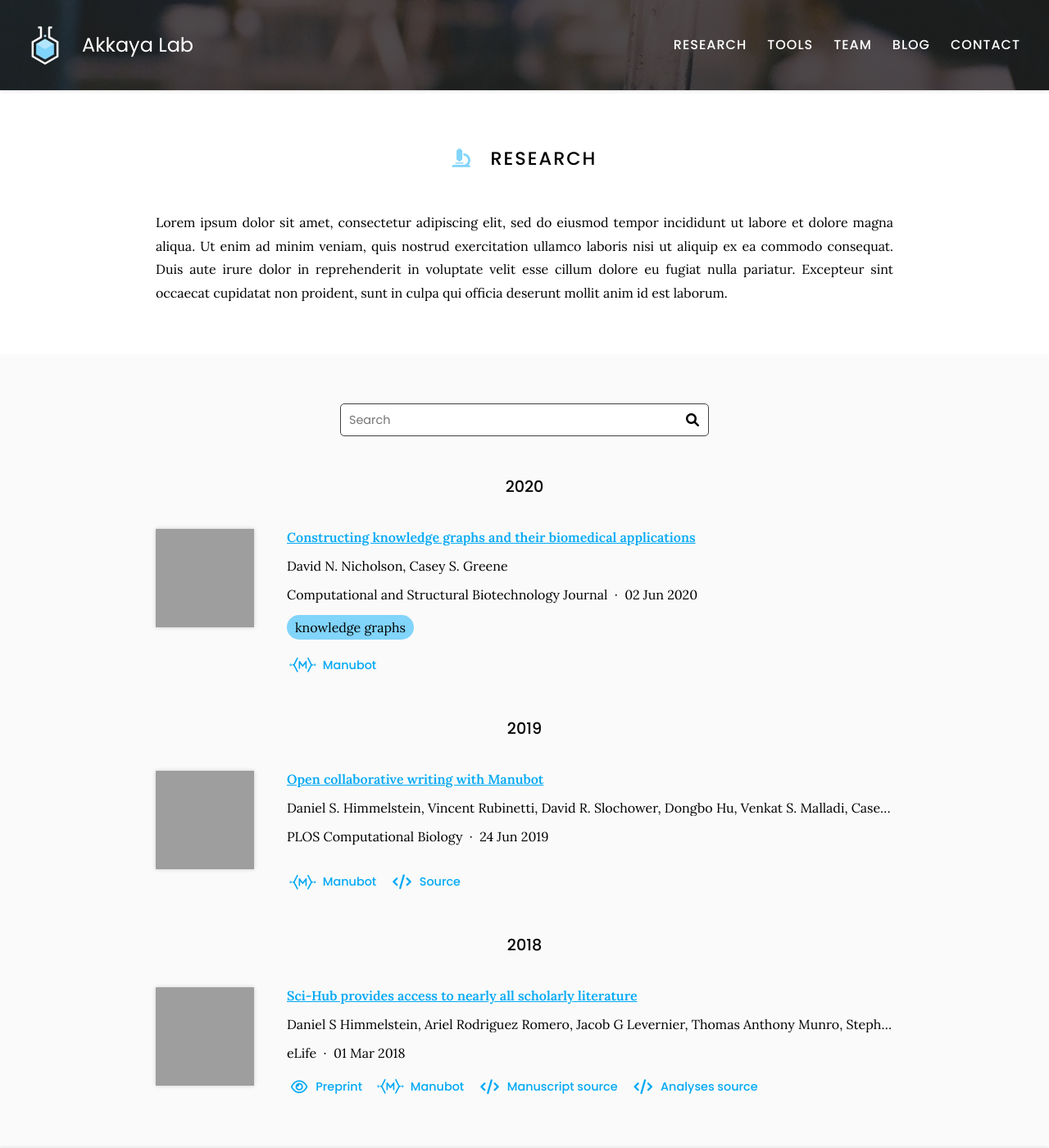
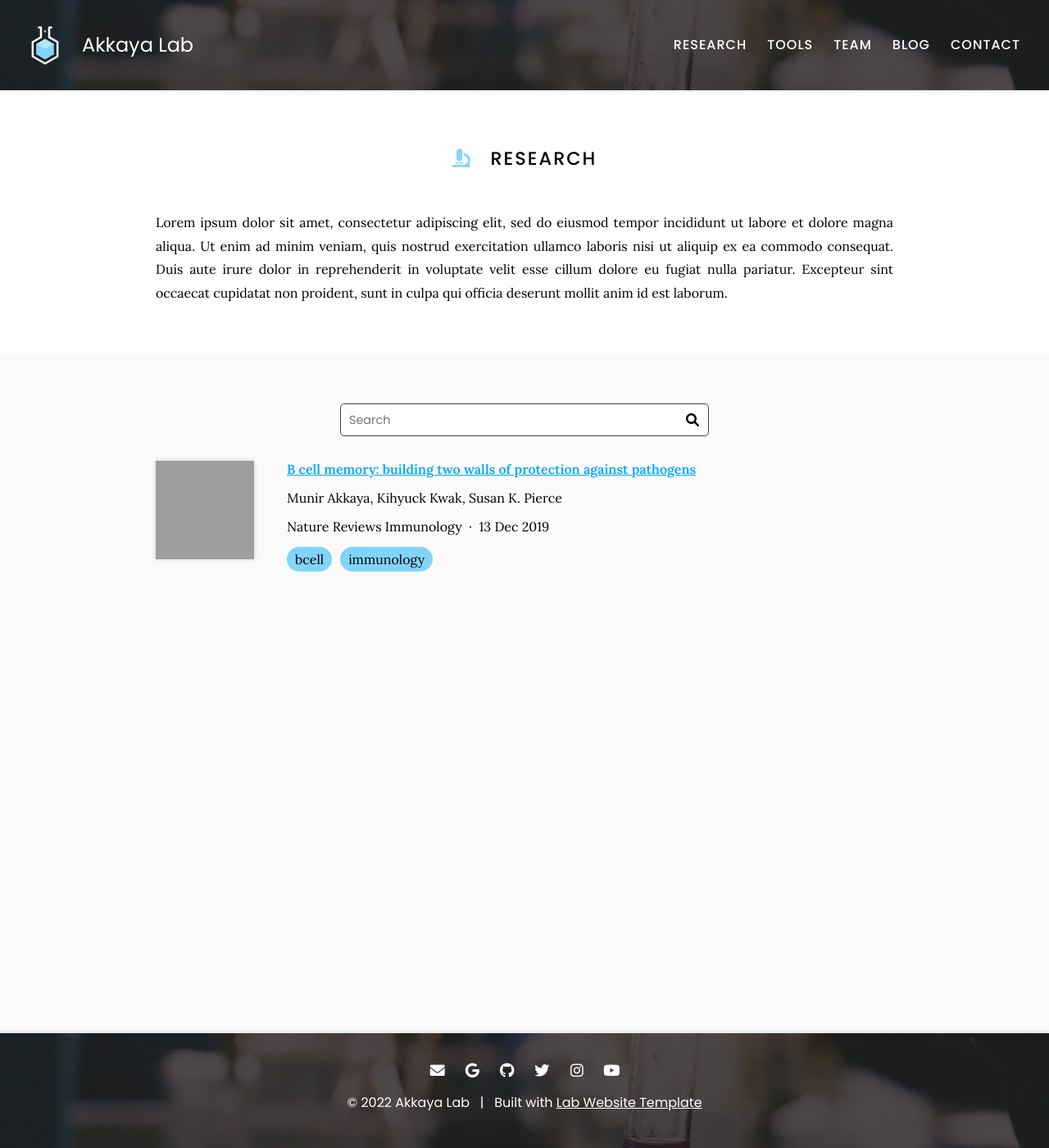
Before and after one commit to Harrisonthow/akkaya-lab, a Jekyll site: the page built from research/index.md, in a window 1280 px wide and 1400 px high. Shown: the whole window at 82% size. Built offline with Jekyll 4.4.1, drawn with Linux system fonts in a browser that asks for light colours; grey boxes are pictures that could not be loaded.

Commit message:
Generate citations

```diff
--- a/_data/citations.yaml
+++ b/_data/citations.yaml
@@ -1,67 +1,17 @@
 # DO NOT EDIT, GENERATED AUTOMATICALLY FROM SOURCES.YAML (AND ELSEWHERE)
 # See https://github.com/greenelab/lab-website-template/wiki/Citations
 
-- id: doi:10.1016/j.csbj.2020.05.017
-  title: Constructing knowledge graphs and their biomedical applications
+- id: doi:10.1038/s41577-019-0244-2
+  title: 'B cell memory: building two walls of protection against pathogens'
   authors:
-  - David N. Nicholson
-  - Casey S. Greene
-  publisher: Computational and Structural Biotechnology Journal
-  date: '2020-06-02'
-  link: https://doi.org/gg7m48
-  image: https://ars.els-cdn.com/content/image/1-s2.0-S2001037020302804-gr1.jpg
-  extra-links:
-  - type: manubot
-    link: https://greenelab.github.io/knowledge-graph-review/
+  - Munir Akkaya
+  - Kihyuck Kwak
+  - Susan K. Pierce
+  publisher: Nature Reviews Immunology
+  date: '2019-12-13'
+  link: https://doi.org/gghcs6
+  image: https://media.springernature.com/lw685/springer-static/image/art%3A10.1038%2Fs41577-019-0244-2/MediaObjects/41577_2019_244_Fig1_HTML.png?as=webp
   tags:
-  - knowledge graphs
-  _cache: 2b8aa76c98be2f26481ab15dc135eb446fa9ef6f94af175c9639d1a45d538cf4
-- id: doi:10.1371/journal.pcbi.1007128
-  title: Open collaborative writing with Manubot
-  authors:
-  - Daniel S. Himmelstein
-  - Vincent Rubinetti
-  - David R. Slochower
-  - Dongbo Hu
-  - Venkat S. Malladi
-  - Casey S. Greene
-  - Anthony Gitter
-  publisher: PLOS Computational Biology
-  date: '2019-06-24'
-  link: https://doi.org/c7np
-  image: https://journals.plos.org/ploscompbiol/article/figure/image?size=inline&id=info:doi/10.1371/journal.pcbi.1007128.g001&rev=2
-  repo: greenelab/meta-review
-  extra-links:
-  - type: manubot
-    link: https://greenelab.github.io/meta-review/
-  - type: source
-    link: https://github.com/greenelab/meta-review
-  - type: website
-    link: http://manubot.org/
-  _cache: 189b56e366896b6a90ae8d64fc4e605797d2bdd07674653d81ae533b2f1e4672
-- id: doi:10.7554/eLife.32822
-  title: Sci-Hub provides access to nearly all scholarly literature
-  authors:
-  - Daniel S Himmelstein
-  - Ariel Rodriguez Romero
-  - Jacob G Levernier
-  - Thomas Anthony Munro
-  - Stephen Reid McLaughlin
-  - Bastian Greshake Tzovaras
-  - Casey S Greene
-  publisher: eLife
-  date: '2018-03-01'
-  link: https://doi.org/ckcj
-  image: https://iiif.elifesciences.org/lax:32822%2Felife-32822-fig8-v3.tif/full/863,/0/default.webp
-  extra-links:
-  - type: preprint
-    link: https://doi.org/10.7287/peerj.preprints.3100v1
-  - type: manubot
-    link: https://greenelab.github.io/scihub-manuscript/
-  - type: source
-    link: https://github.com/greenelab/scihub-manuscript
-    text: Manuscript source
-  - type: source
-    link: https://github.com/greenelab/scihub
-    text: Analyses source
-  _cache: 483a564e9ddf847e6372cafb31de4673771c3e4da664c0d86a7ea7c38c20318d
+  - bcell
+  - immunology
+  _cache: 2fae86f4eb99fea5bc1ccc2411aecb2bc16b4d8ecf8b64d0200c095cdf195628
```
